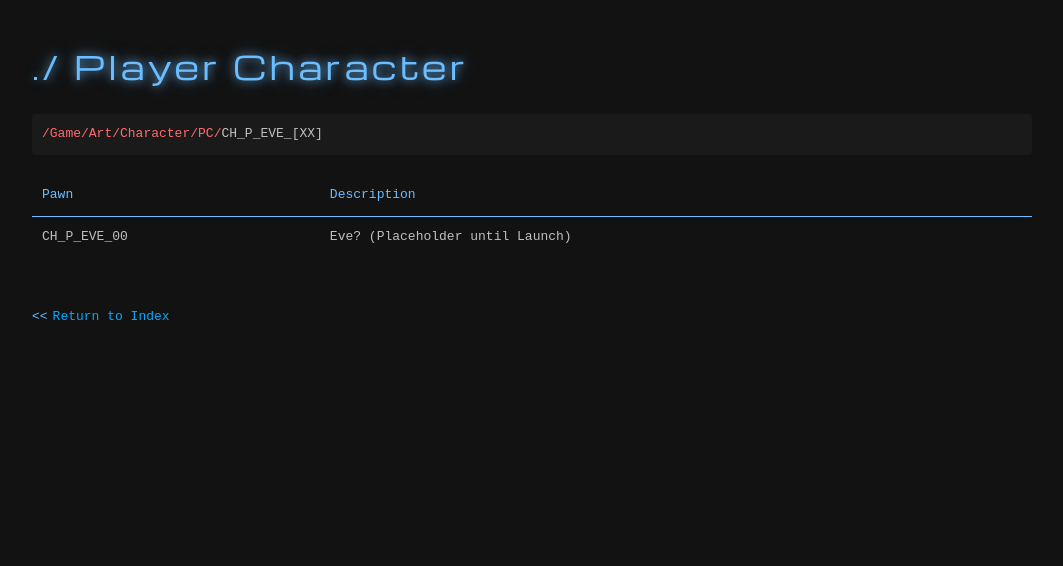
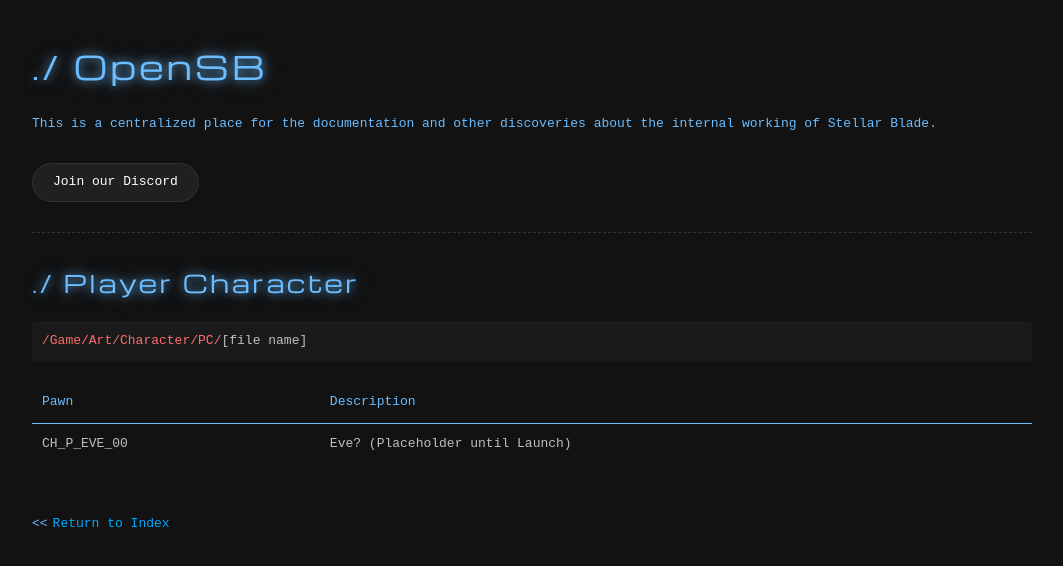
Before and after one commit to belovedSomnus/OpenSB, a plain HTML site: page pawns.html in a window 1280 px wide. Shown: the whole page, without its empty margins (108-1171 px from the left). Drawn offline with nearby package versions, Linux system fonts and the light colour scheme.

Commit message:
Update pawns.html

```diff
--- a/pawns.html
+++ b/pawns.html
@@ -111,14 +111,41 @@
             margin-right: 5px;
             color: #6bbdff;
         }
+        .divider {
+            border-top: 1px dashed #333;
+            margin: 30px 0;
+        }
+
+        .discord-button {
+            display: inline-flex;
+            align-items: center;
+            background-color: #202020;
+            border-radius: 30px;
+            padding: 8px 20px;
+            color: #fff;
+            text-decoration: none;
+            margin-top: 15px;
+            border: 1px solid #333;
+        }
+
     </style>
 </head>
 <body>
     <div class="container">
-        <h1 class="sb-header">./ Player Character</h1>
+         <div class="header">
+            <h1 class="sb-header">./ OpenSB</h1>
+            <p class="blur-text">This is a centralized place for the documentation and other discoveries about the internal working of Stellar Blade.</p>
+            <a href="https://discord.gg/e8hvxCRuMe" class="discord-button">
+                Join our Discord
+            </a>
+        </div>
+
+        <div class="divider"></div>
+
+        <h2 class="sb-header">./ Player Character</h2>
 
         <div class="path">
-            <span class="path-text"><span class="path-segment">/Game/Art/Character/PC/</span>CH_P_EVE_[XX]</span>
+            <span class="path-text"><span class="path-segment">/Game/Art/Character/PC/</span>[file name]</span>
         </div>
 
         <table>
```
